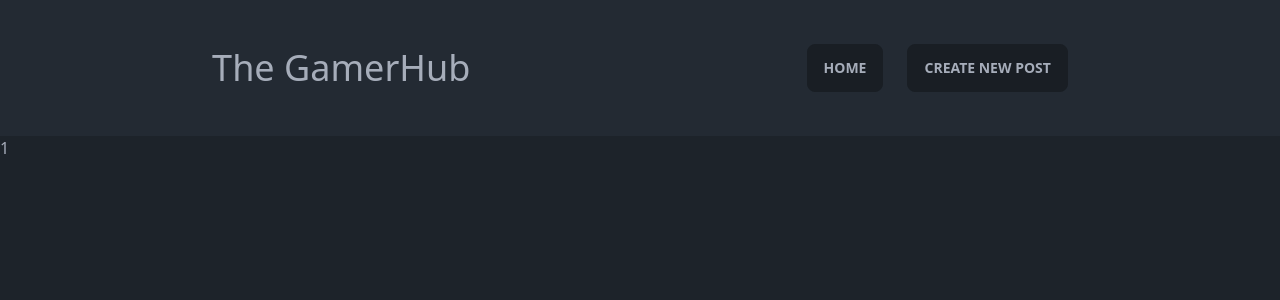
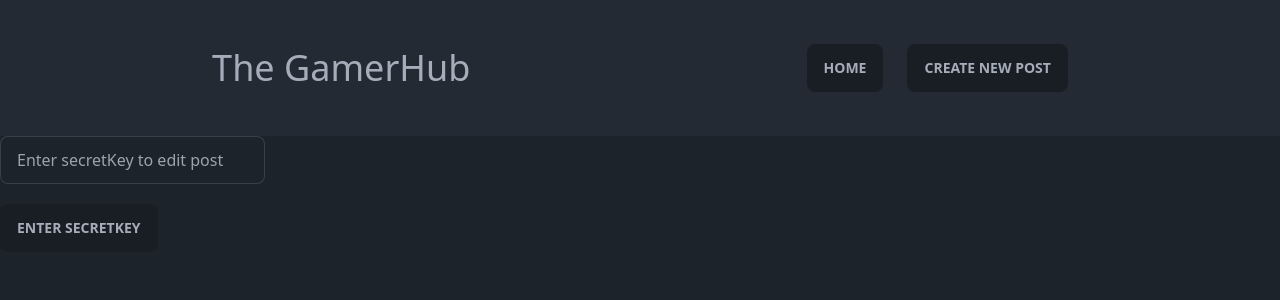
Before and after one commit to Fledtrain/web102_hobbyhub, a React (Vite) app: page /post/1 in a window 1280 px wide. Shown: the top 300 px of the page. Built offline with nearby package versions, Linux system fonts and the light colour scheme; no server answers; the database is empty.

Commit message:
Added Update and Post route

```diff
--- a/src/routes/Home.jsx
+++ b/src/routes/Home.jsx
@@ -6,7 +6,7 @@ const Home = () => {
     const [posts, setPosts] = useState([])
 
     const getPosts = async () => {
-        let { data, error } = await supabase
+        let { data } = await supabase
             .from('posts')
             .select('*')
 
--- a/src/routes/Post.jsx
+++ b/src/routes/Post.jsx
@@ -1,11 +1,82 @@
-import { useParams } from "react-router-dom"
+import { useNavigate, useParams } from "react-router-dom"
+import { supabase } from "../client"
+import { useEffect, useState } from "react"
 
 const Post = () => {
+    const params = useParams()
+    const navigate = useNavigate()
+    const [post, setPost] = useState(null)
+    const [secretKey, setSecretkey] = useState(0)
+    const [isNotSecretKey, setisNotSecretKey] = useState(false)
+    const [isSecretKey, setisSecretKey] = useState(false)
 
-    const params = useParams()
+
+    /** Function for getting the post from the database
+     */
+    const getPost = async () => {
+        const { data } = await supabase
+            .from('posts')
+            .select('*')
+            .eq('postID', params.id)
+
+        setPost(data[0])
+    }
+
+    /** Function for checking the secretKey
+     * @param {number} secretKey
+     */
+    const checkPasskey = async (secretKey) => {
+        const { data } = await supabase
+            .from('posts')
+            .select('*')
+            .eq('postID', params.id)
+            .eq('secretKey', secretKey)
+
+        // If the secretKey is correct, redirect to the Update page
+        if (data.length > 0) {
+            setisSecretKey(true)
+            setTimeout(() => {
+
+                navigate(`/update/${params.id}`)
+            }, 1500)
+        }
+        else {
+            setisNotSecretKey(true)
+
+            setTimeout(() => {
+                setisNotSecretKey(false)
+            }, 2500)
+        }
+
+    }
+
+    useEffect(() => {
+        getPost()
+    }, [])
+
+
     return (
         <>
-            <div>{params.id}</div>
+            {post && (
+                <section className="p-[40px] w-96 shadow-xl card card-bordered"  >
+                    <div className="card-body">
+                        <h2 className="card-title">{post?.title}</h2>
+                        <p className="card">{post?.content}</p>
+                    </div>
+                </section>
+            )}
+            <section>
+                <form >
+                    <input
+                        type="number"
+                        className="input input-bordered text-ellipsis"
+                        placeholder="Enter secretKey to edit post"
+                        onChange={(e) => { setSecretkey(Number(e.target.value)) }} />
+                </form>
+                <button className="btn mt-5" onClick={() => checkPasskey(secretKey)}>Enter secretKey</button>
+                {isSecretKey && <p className="alert alert-success uppercase mt-5">You are allowed to Edit</p>}
+                {isNotSecretKey && <p className="alert alert-error uppercase mt-5">secretKey is Wrong</p>}
+            </section>
         </>
     )
 }
--- a/src/routes/Update.jsx
+++ b/src/routes/Update.jsx
@@ -1,10 +1,42 @@
+import { useEffect, useState } from "react"
 import { useParams } from "react-router-dom"
+import { supabase } from "../client"
 
 const Update = () => {
     const params = useParams()
+    const [post, setPost] = useState(null)
+
+
+    const getPost = async () => {
+        const { data } = await supabase
+            .from('posts')
+            .select('*')
+            .eq('postID', params.id)
+
+        setPost(data[0])
+    }
+
+    useEffect(() => {
+        getPost()
+    }, [])
+
+
     return (
         <>
-            <div>{params.id}</div>
+            <p>{params.id}</p>
+            {post && (
+                <section className="p-[40px] w-96 shadow-xl card card-bordered"  >
+                    <div className="card-body">
+                        <h2 className="card-title">{post?.title}</h2>
+                        <p className="card">{post?.content}</p>
+                    </div>
+                </section>
+            )}
+
+            <section>
+                <button className="btn">Save Changes </button>
+                <button className="btn">Delete Post </button>
+            </section>
         </>
     )
 }
```
